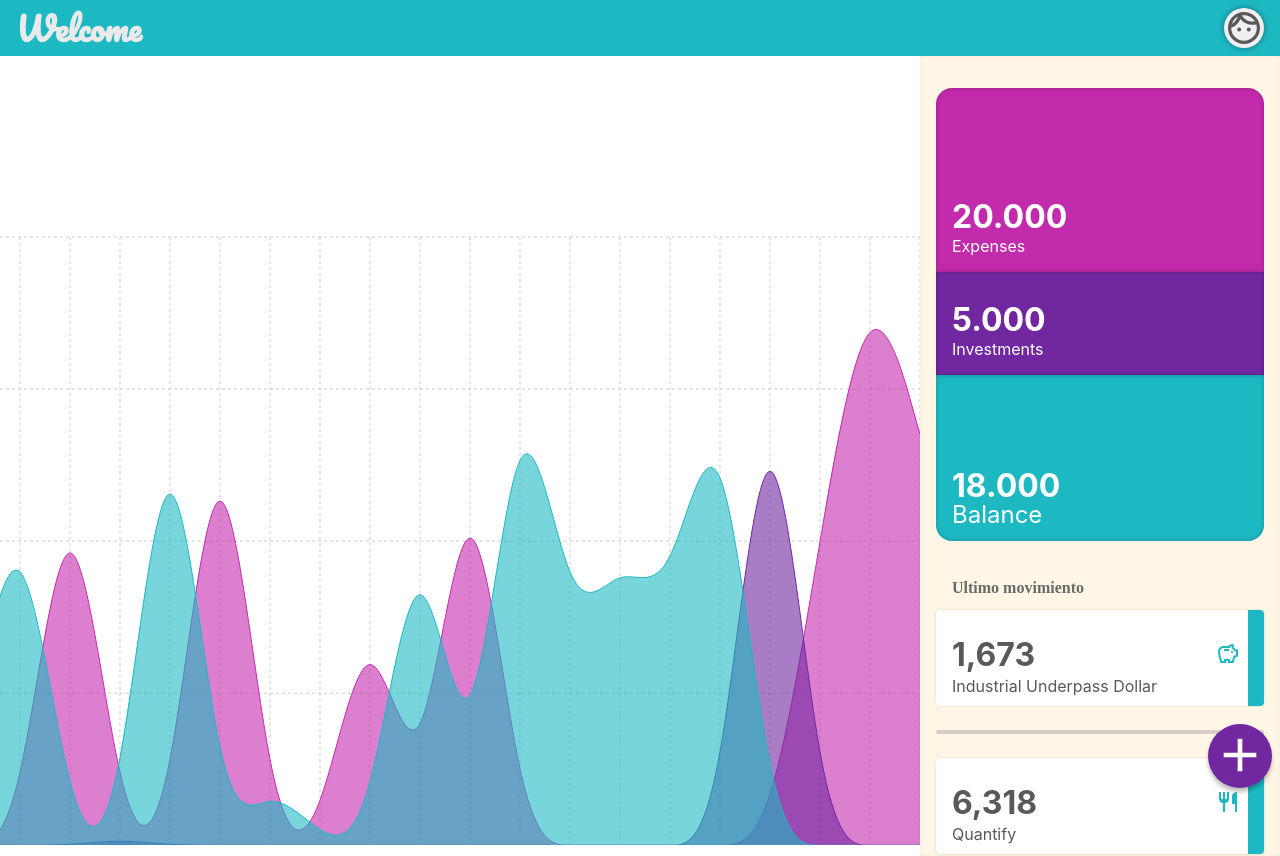
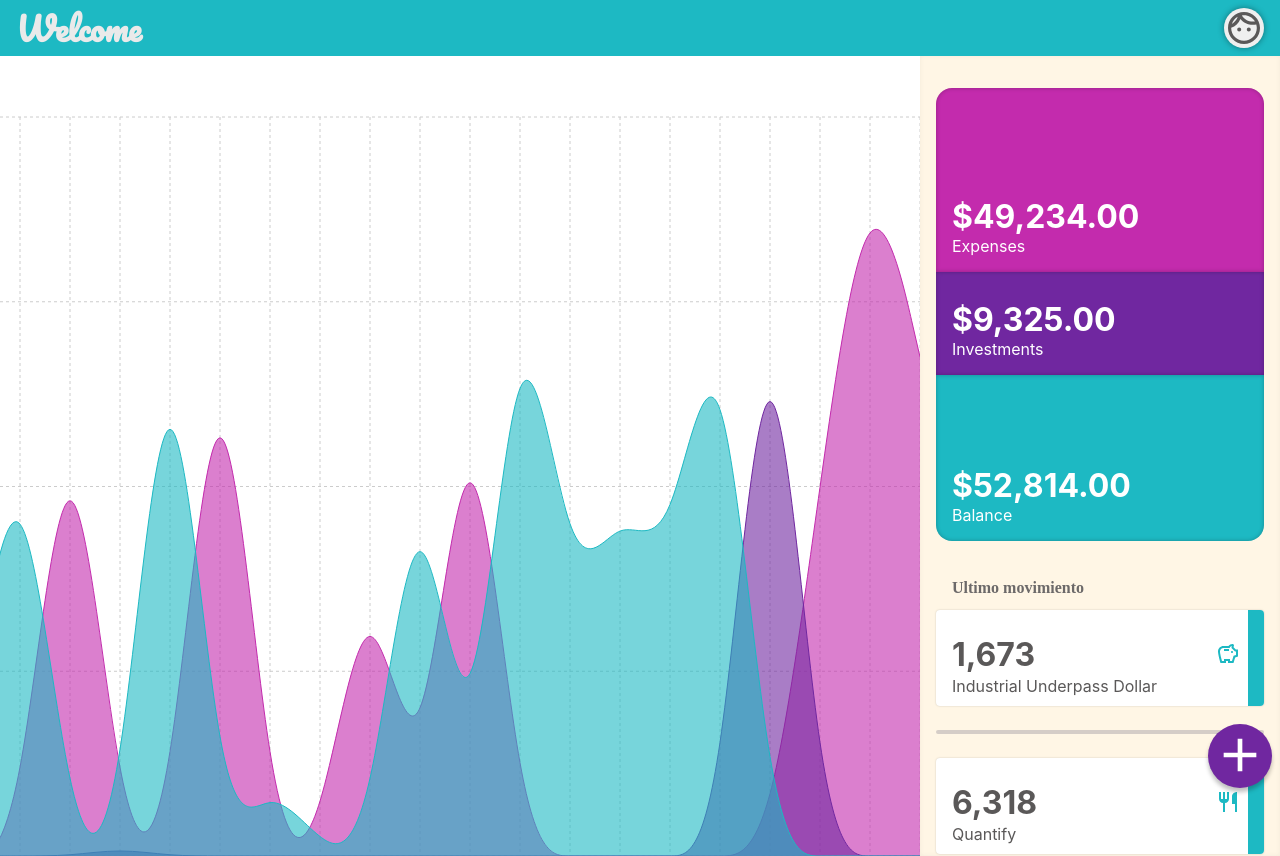
Before and after one commit to victoraguilerag/lifeline, a Next.js app: page / in a window 1280 px wide. Built offline with nearby package versions, Linux system fonts and the light colour scheme; a web font is replaced by a local one.

Commit message:
Add totals and fix desktop graph

```diff
--- a/components/areaChart.js
+++ b/components/areaChart.js
@@ -112,7 +112,7 @@ const lineColors = [
 const chart = (props) => {
 //   static demoUrl = 'https://codesandbox.io/s/simple-line-chart-kec3v';
 
-    const { randomize, transactions, types, lineColor } = props;
+    const { randomize, transactions, types, lineColor, section } = props;
     console.log(transactions)
     // const newData = transactions.reduce(reduceTrans, {});
     const dataset = transactions.reduce(reduceTrans, {});
@@ -143,12 +143,13 @@ const chart = (props) => {
     // console.log(Object.keys(dataset));
     // const edd = types.map(type => dataset[type])
     // console.log(edd);
+    console.log(section);
     return (
     <div
         className={styles.container}
-        onClick={randomize}
+        // onClick={randomize}
     >
-      <ResponsiveContainer width="100%" aspect="1.5">
+      <ResponsiveContainer width="100%" height="34%" className={styles.rechartsResponsive}>
         <ComposedChart
         //   width={1000}
         //   height={300}
@@ -176,7 +177,7 @@ const chart = (props) => {
           {/* <Tooltip /> */}
           {/* <Legend /> */}
 
-        {types.map((type, i) => (
+        {types.map((type, i) => ((section && type === section) || !section) && (
             <Fragment key={type}>
                 {/* <Line dataKey={type} stroke={lineColors[i]} strokeWidth={5} type="natural" layout="vertical" /> */}
                 <Area type="basis" dataKey={type} stroke={lineColor || lineColors[i]} fill={lineColor || lineColors[i]} />
--- a/pages/index.js
+++ b/pages/index.js
@@ -106,6 +106,7 @@ export default function Home() {
   const [active, SetActive] = useState(false);
   const [form, setForm] = useState({})
   const [mode, setMode] = useState('graph');
+  const [section, setSection] = useState(false);
   const [transactions, setTransactions] = useState(transactionsPreloaded);
   const dollarsFormat = Intl.NumberFormat('en-US');
 
@@ -113,8 +114,6 @@ export default function Home() {
   const handleExit = (values) => {
     setForm(values);
     setMode('graph')
-    console.log('values')
-    console.log(values)
     setTransactions([{
         price: values.price,
         description: values.name,
@@ -124,12 +123,32 @@ export default function Home() {
     ]);
   }
 
+  const handleSection = (e, value) => {
+    if (value === section) {
+      setSection(false)
+      console.log('target');
+      console.log(e);
+      console.log(e.target);
+      e.target.parentNode.focus();
+
+    }
+    else
+      setSection(value);
+  }
+
+  const formatter = new Intl.NumberFormat('en-US', {
+    style: 'currency',
+    currency: 'USD',
+
+    // These options are needed to round to whole numbers if that's what you want.
+    //minimumFractionDigits: 0, // (this suffices for whole numbers, but will print 2500.10 as $2,500.1)
+    //maximumFractionDigits: 0, // (causes 2500.99 to be printed as $2,501)
+  });
+
   const randomize = () => {
     setTransactions(generateManyTransactions(mockLength))
   }
 
-  console.log('transactions');
-  console.log(transactions);
   return (
     <div className={styles.container}>
       <Head>
@@ -156,7 +175,7 @@ export default function Home() {
             <Fragment>
             {/* // <Chart types={types} randomize={randomize} transactions={transactions} /> */}
               {/* <LineChart types={types} randomize={randomize} transactions={transactions} /> */}
-              <AreaChart types={types} randomize={randomize} transactions={transactions} />
+              <AreaChart types={types} randomize={randomize} transactions={transactions} section={section} />
               {/* <AreaChart types={[types[0]]} randomize={randomize} transactions={transactions} lineColor={lineColors[0]} /> */}
               {/* <AreaChart types={[types[1]]} randomize={randomize} transactions={transactions} lineColor={lineColors[1]} /> */}
               {/* <AreaChart types={[types[0]]} randomize={randomize} transactions={transactions} lineColor={lineColors[2]} /> */}
@@ -171,17 +190,17 @@ export default function Home() {
             {/* Resumen */}
             <div className={styles.resume}>
               {/* <label>Resume</label> */}
-                <div className={styles.expense}>
-                  <h3>20.000</h3>
-                  <div>Expenses</div>
+                <div className={`${styles.expense} ${section && section !== 'expense' && styles.deactive}`} onClick={(e) => handleSection(e, 'expense')}>
+                  <h3>{formatter.format(transactions.reduce((acc, i) => i.type ==='expense' ? acc = acc + i.price : acc,0))}</h3>
+                  <p>Expenses</p>
                 </div>
-                <div className={styles.investments}>
-                  <h3>5.000</h3>
-                  <div>Investments</div>
+                <div className={`${styles.investments}  ${section && section !== 'investment' && styles.deactive}`} onClick={(e) => handleSection(e, 'investment')}>
+                  <h3>{formatter.format(transactions.reduce((acc, i) => i.type ==='investment' ? acc = acc + i.price : acc,0))}</h3>
+                  <p>Investments</p>
                 </div>
-                <div className={styles.balance}>
-                  <h3>18.000</h3>
-                  <div>Balance</div>
+                <div className={`${styles.balance}  ${section && section !== 'balance' && styles.deactive}`} onClick={(e) => handleSection(e, 'balance')}>
+                  <h3>{formatter.format(transactions.reduce((acc, i) => i.type ==='balance' ? acc = acc + i.price : acc,0))}</h3>
+                  <p>Balance</p>
                 </div>
             </div>
             {/* Lista de transacciones */}
--- a/styles/Chart.module.css
+++ b/styles/Chart.module.css
@@ -1,5 +1,11 @@
 .container {
-  padding-top: 2vh;
   height: calc(100vh - 96px);
-  width: 100vw;
+  width: 100%;
 }
+
+
+@media screen and (min-width: 1000px) {
+  .container .rechartsResponsive {
+    height: calc(100vh - 56px) !important;
+  }
+}
--- a/styles/Home.module.css
+++ b/styles/Home.module.css
@@ -35,8 +35,12 @@
   justify-content: center;
   overflow: hidden;
   align-items: flex-start;
-  padding-top: 20vh;
+  padding-top: 56px;
   scroll-snap-type: y mandatory;
+}
+
+.container aside {
+  padding-top: 56px;
 }
 
 .container main.form {
@@ -51,7 +55,7 @@
 
   .container main {
     display: flex;
-    padding: 0;
+    padding-top: 0;
     min-height: 30vh;
     max-height: none;
 
@@ -215,8 +219,8 @@
 
 .resume {
   border-radius: 8px;
-  scroll-margin-top: 32px;
-  scroll-snap-align: start;
+  /* scroll-margin-top: 32px;
+  scroll-snap-align: start; */
 }
 
 .resumeChart {
@@ -282,7 +286,11 @@
   transition: box-shadow 1s linear;
 }
 
-.resume:hover .expense,.resume:hover .investments,.resume:hover .balance {
+.resume h2, .resume p {
+  pointer-events: none;
+}
+
+.expense.deactive, .investments.deactive, .balance.deactive  {
   opacity: .4;
   transition: opacity 1s ease;
 }
@@ -298,14 +306,14 @@
   line-height: 39px;
 }
 
-.expense div, .investments div, .balance div {
+.expense p, .investments p, .balance p {
   color: var(--palette-5);
   font-size: 16px;
   line-height: 20px;
   display: flex;
   align-items: center;
-
-  margin-bottom: 16px;
+  margin: 0 0 16px 0;
+  /* margin-bottom: 16px; */
 }
 .balance div {
   font-size: 24px;
@@ -436,7 +444,7 @@
 
 .transactionCard {
   width: 100%;
-  max-width: 328px;
+  /* max-width: 328px; */
   height: 96px;
   display: flex;
   flex-flow: column;
```
